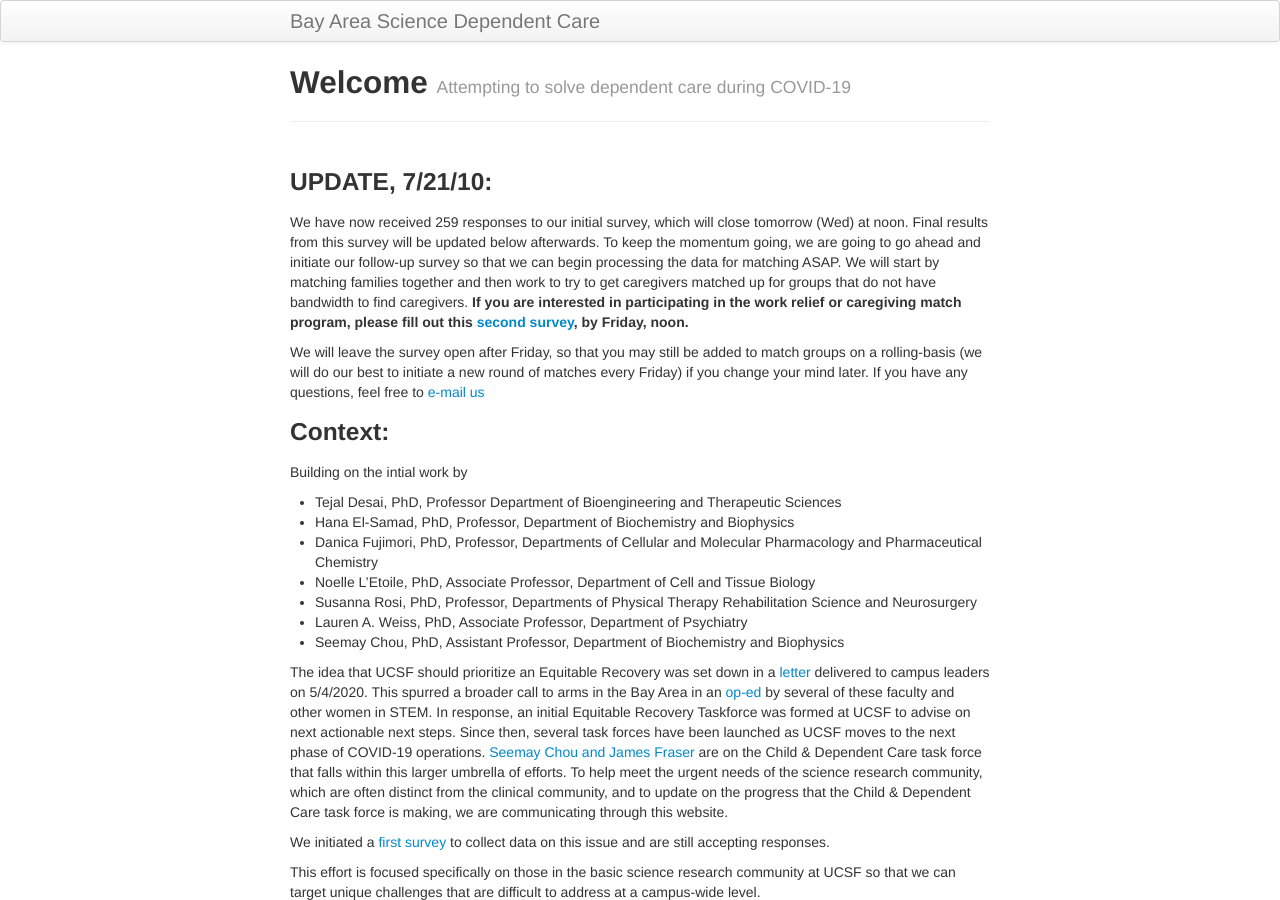
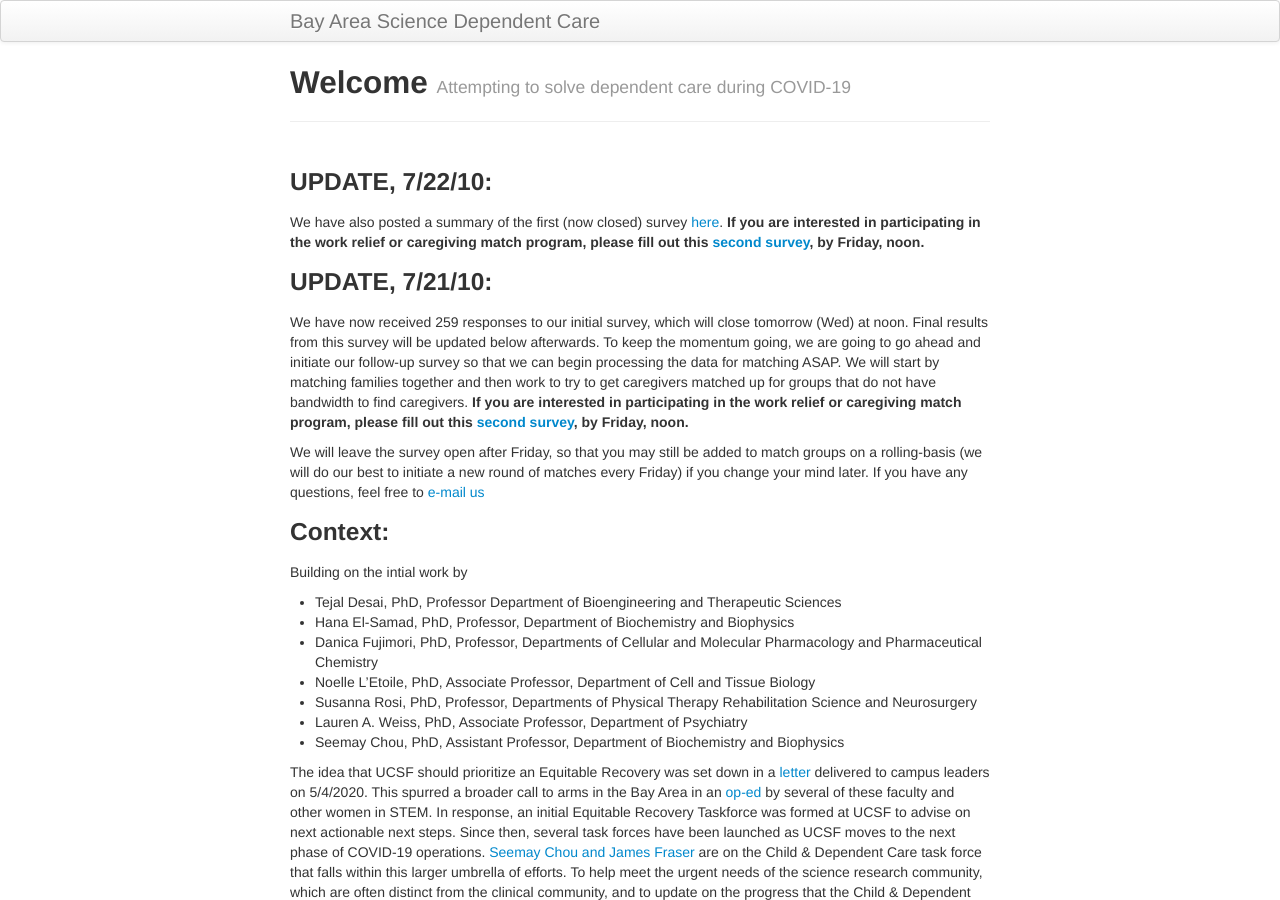
Before and after one commit to fraserlab/sci-dependentcare, a Jekyll site: the page built from index.md, in a window 1280 px wide and 900 px high. Built offline with Jekyll 4.4.1, drawn with Linux system fonts in a browser that asks for light colours.

Commit message:
updated front page

```diff
--- a/index.md
+++ b/index.md
@@ -4,6 +4,10 @@ title: Welcome
 tagline: Attempting to solve dependent care during COVID-19
 description: Welcome page
 ---
+### UPDATE, 7/22/10:
+
+We have also posted a summary of the first (now closed) survey [here](/pages/survey.html). **If you are interested in participating in the work relief or caregiving match program, please fill out this [second survey](https://forms.gle/Z6uJP9XYiVPhvSLb6), by Friday, noon.**
+
 ### UPDATE, 7/21/10:
 
 We have now received 259 responses to our initial survey, which will close tomorrow (Wed) at noon. Final results from this survey will be updated below afterwards. To keep the momentum going, we are going to go ahead and initiate our follow-up survey so that we can begin processing the data for matching ASAP. We will start by matching families together and then work to try to get caregivers matched up for groups that do not have bandwidth to find caregivers. **If you are interested in participating in the work relief or caregiving match program, please fill out this [second survey](https://forms.gle/Z6uJP9XYiVPhvSLb6), by Friday, noon.**
```
